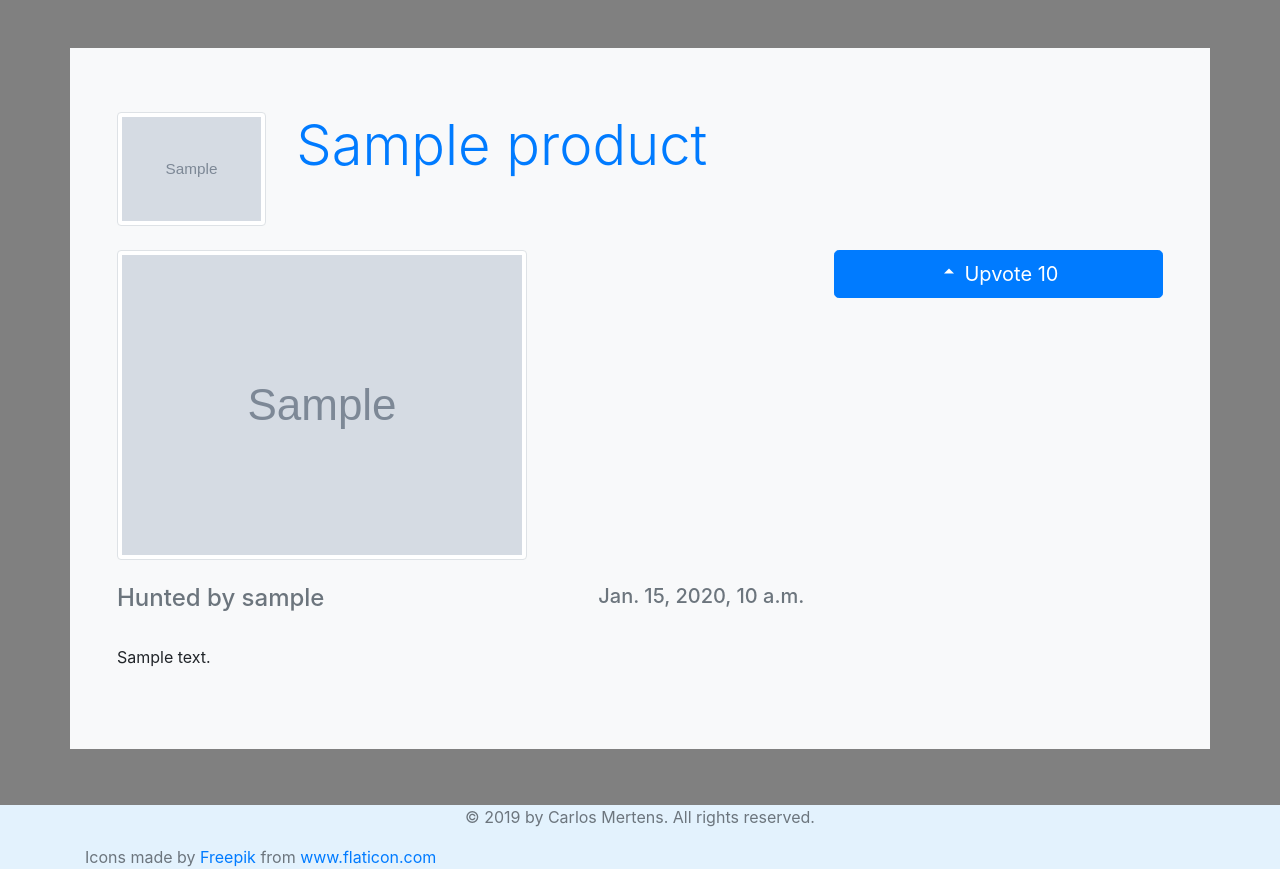
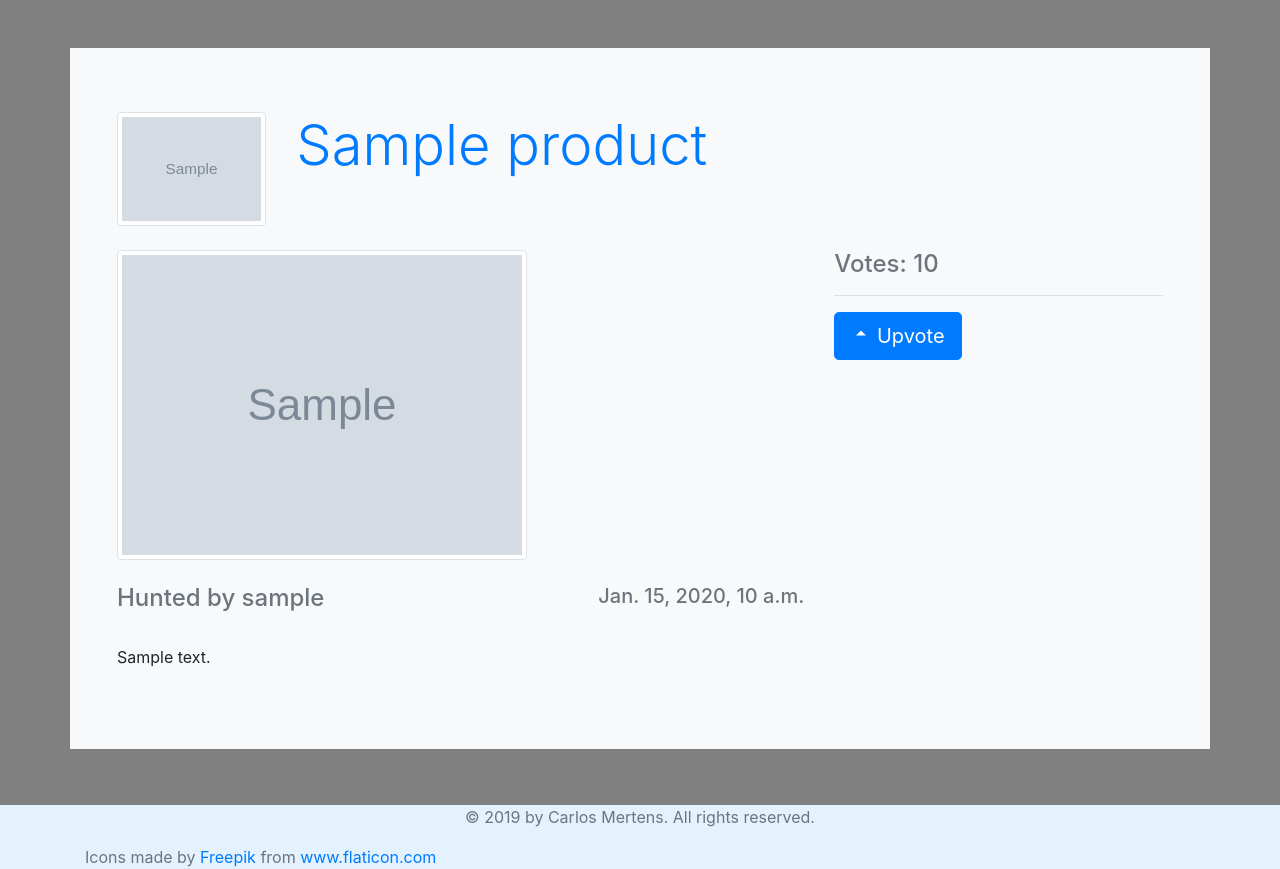
Before and after one commit to carlosmertens/productHunt, a Django app: page /product/1 in a window 1280 px wide. Shown: the part 61-930 px from the top of the page. Run offline with Django 3.2, Linux system fonts and the light colour scheme; tables that the repository leaves empty hold one stand-in row (values such as "Sample post"); grey boxes marked "Sample" are stand-in pictures; some libraries are stand-ins or nearby versions.

Commit message:
Style detail product page

```diff
--- a/homeApp/templates/homeApp/detail.html
+++ b/homeApp/templates/homeApp/detail.html
@@ -36,12 +36,18 @@
           </div>
 
           <div class="col-4">
-            <a href=""
-              ><button type="button" class="btn btn-primary btn-lg btn-block">
-                <ion-icon name="arrow-dropup"></ion-icon>
-                Upvote {{ product.votes_total }}
-              </button></a
-            >
+            <div class="justify-content-center">
+              <h4 class="text-secondary">Votes: {{ product.votes_total }}</h4>
+
+              <hr />
+
+              <a href=""
+                ><button type="button" class="btn btn-primary btn-lg">
+                  <ion-icon name="arrow-dropup"></ion-icon>
+                  Upvote
+                </button></a
+              >
+            </div>
           </div>
         </div>
 
```
